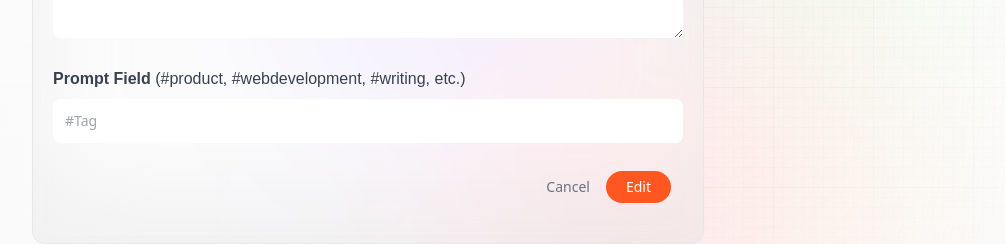
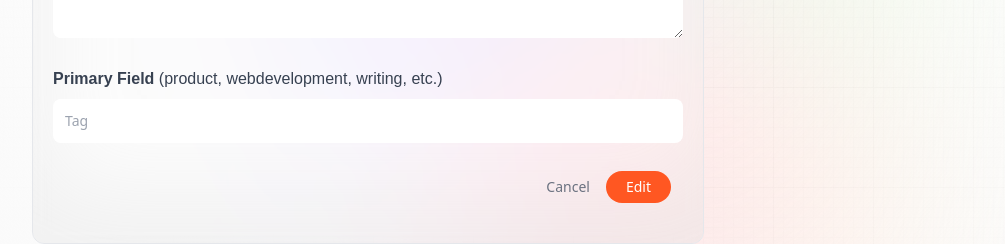
Before and after one commit to Scurrlin/promptopia, a Next.js app: page /update-prompt in a window 1280 px wide. Shown: the part 518-762 px from the top of the page, without its empty margins (32-1037 px from the left). Built offline with nearby package versions, Linux system fonts and the light colour scheme; no server answers.

Commit message:
clean up prompt form

```diff
--- a/components/Form.jsx
+++ b/components/Form.jsx
@@ -43,16 +43,16 @@ const Form = ({ type, post, setPost, submitting, handleSubmit }) => {
         {/* Prompt Tag Field */}
         <label>
           <span className="font-satoshi font-semibold text-base text-gray-700">
-            Prompt Field{" "}
+            Primary Field{" "}
             <span className="font-normal">
-              (#product, #webdevelopment, #writing, etc.)
+              (product, webdevelopment, writing, etc.)
             </span>
           </span>
           <input
             value={post.tag}
             onChange={(e) => setPost({ ...post, tag: e.target.value })}
             type="text"
-            placeholder="#Tag"
+            placeholder="Tag"
             required
             className="form_input"
           />
```
